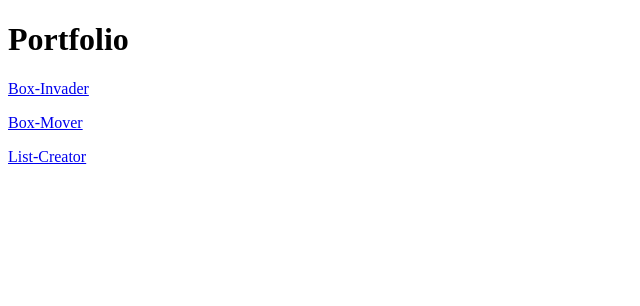
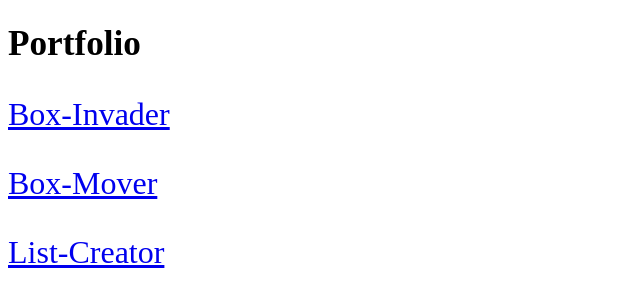
Before and after one commit to Sor-Harr/Portfolio, a plain HTML site: page index.html in a window 1280 px wide. Shown: the whole page, without its empty margins (0-640 px from the left). Drawn offline with Linux system fonts and the light colour scheme.

Commit message:
Update index.html

```diff
--- a/index.html
+++ b/index.html
@@ -2,7 +2,16 @@
 <html>
 
 <head>
+    <style>
+        h1 {
+          font-size: 220%;
+        }
+        p {
+          font-size: 200%;
+        }
+        </style>
 </head>
+
 <body>
 <h1>Portfolio</h1>
 
```
